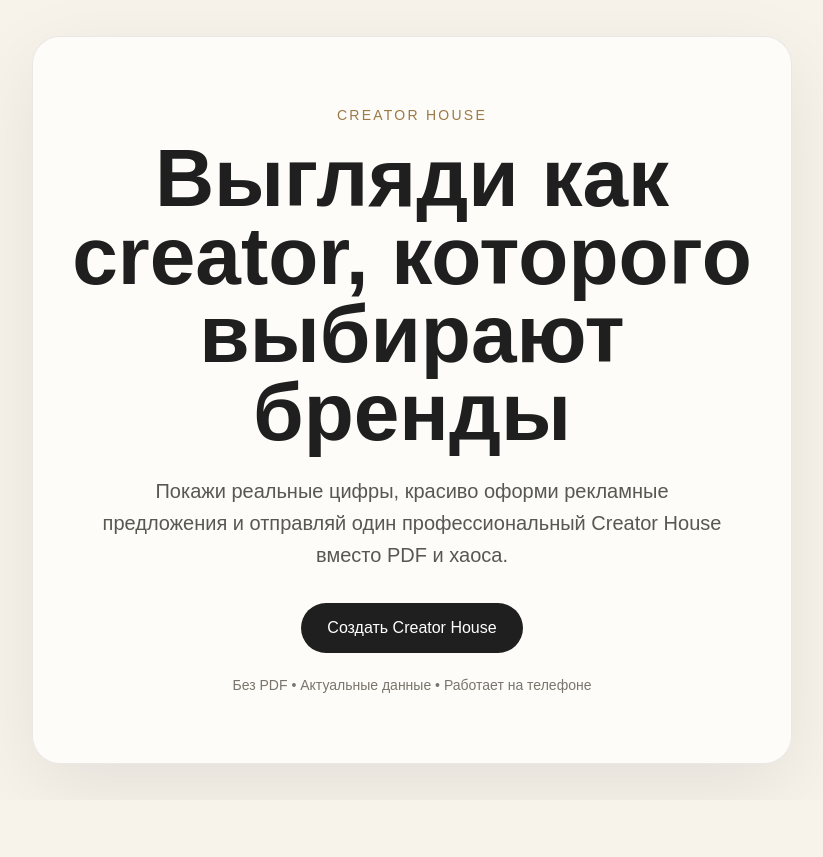
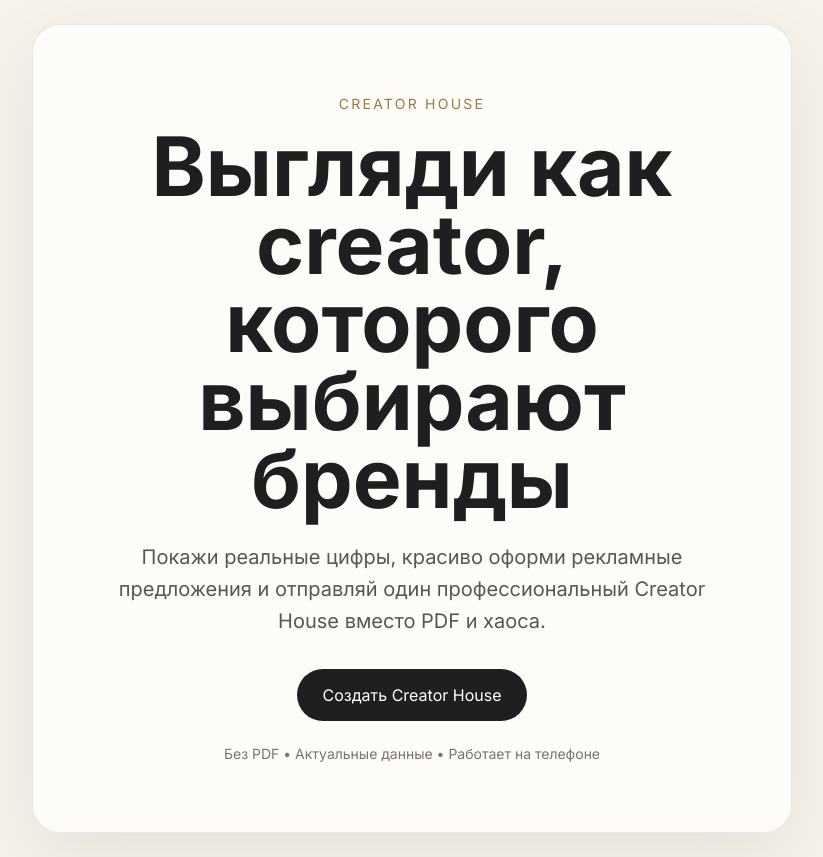
Before and after one commit to tsstish/creator-house, a Next.js app: page / in a window 1280 px wide. Shown: the whole page, without its empty margins (228-1051 px from the left). Before the commit the page ends 800 px from the top, so only its background shows below. Built offline with nearby package versions, Linux system fonts and the light colour scheme.

Commit message:
Update page.tsx

```diff
--- a/app/page.tsx
+++ b/app/page.tsx
@@ -7,7 +7,6 @@ export default function Home() {
       justifyContent: "center",
       background: "#F7F2EA",
       color: "#1F1F1F",
-      fontFamily: "Arial, sans-serif",
       padding: "24px"
     }}>
       <section style={{
```
